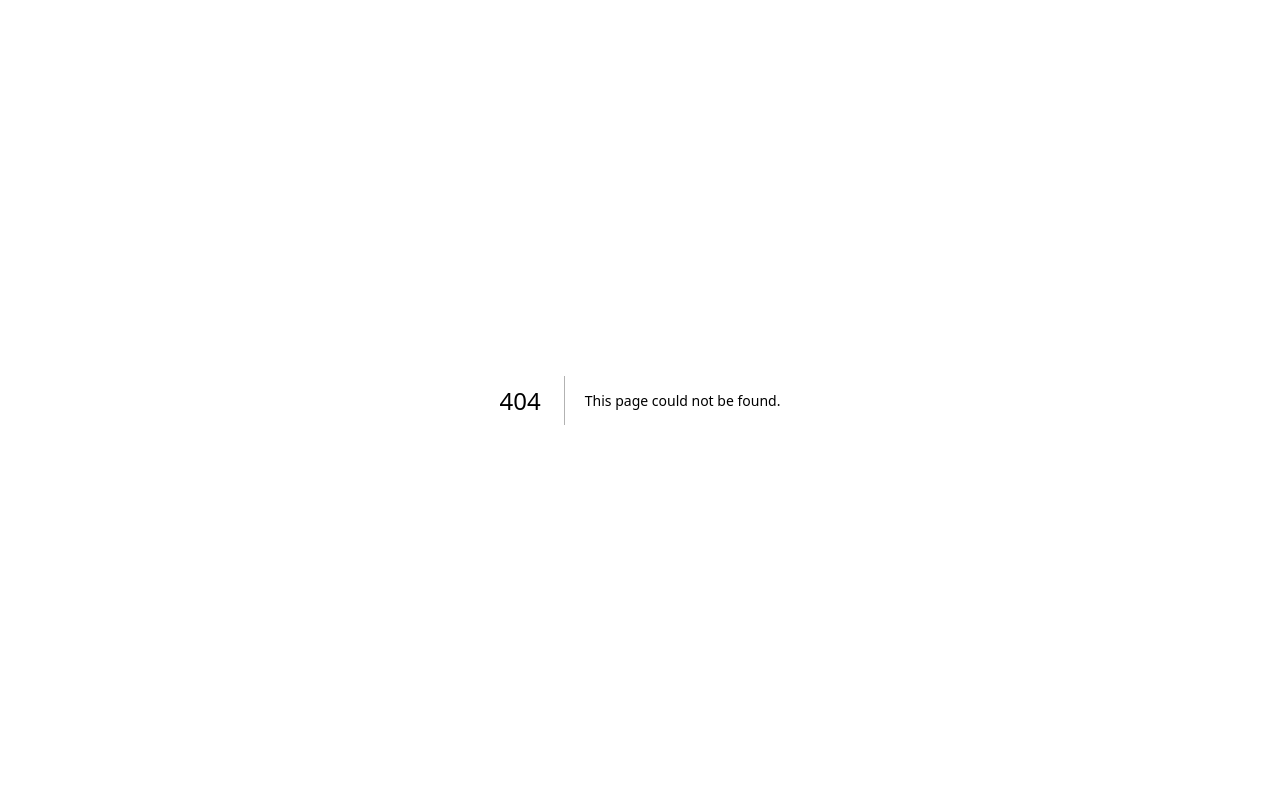
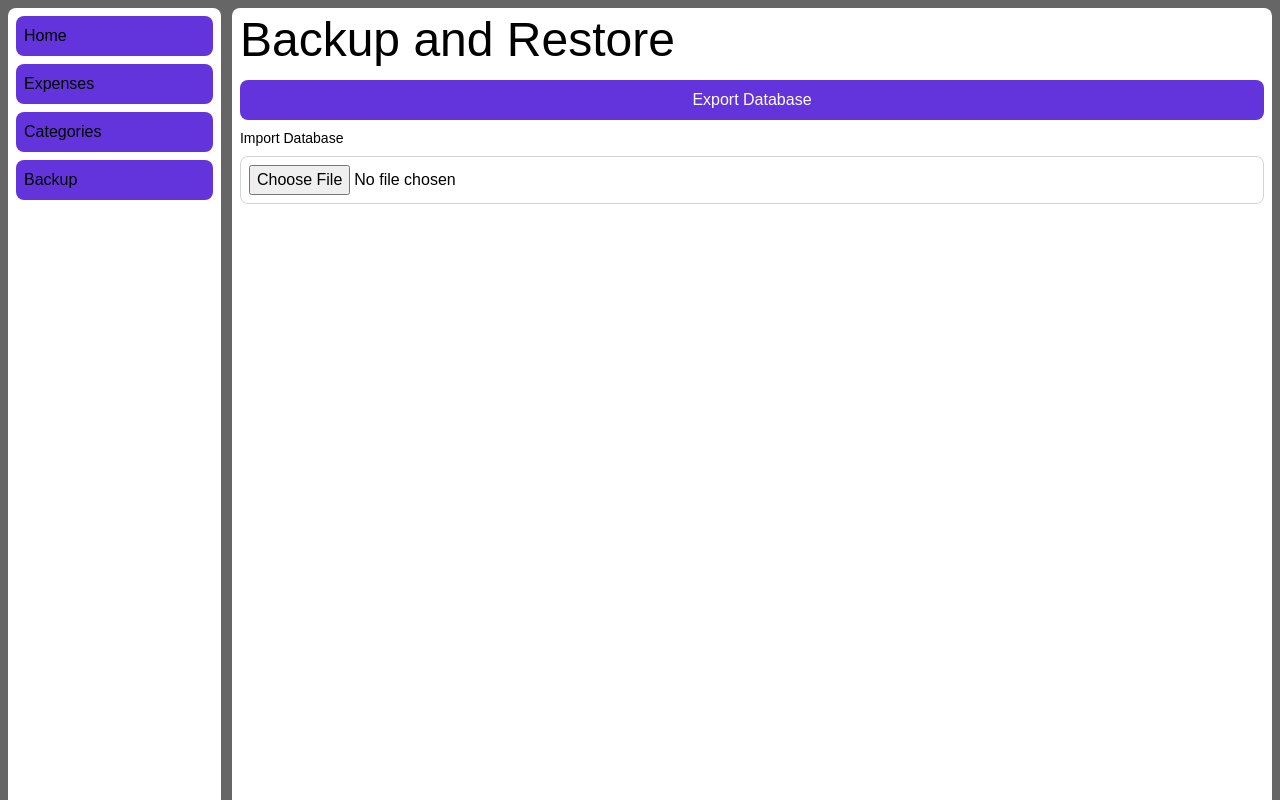
Before and after one commit to caioxcezar/money-manager, a Next.js app: page /backup in a window 1280 px wide. Before the commit this address had no page. Built offline with nearby package versions, Linux system fonts and the light colour scheme; a web font is replaced by a local one.

Commit message:
feat: Import/Export feature

```diff
--- a/package.json
+++ b/package.json
@@ -11,6 +11,7 @@
   "dependencies": {
     "@canvasjs/react-charts": "^1.0.2",
     "dexie": "^4.0.8",
+    "dexie-export-import": "^4.1.2",
     "luxon": "^3.4.4",
     "next": "14.2.5",
     "prop-types": "^15.8.1",
--- /dev/null
+++ b/src/app/backup/page.jsx
@@ -0,0 +1,82 @@
+"use client";
+import React, { useEffect, useState } from "react";
+import Page from "@/components/page";
+import Button from "@/components/button";
+import { exportDB, importInto, peakImportFile } from "dexie-export-import";
+import Database from "@/dao/database";
+import { toast } from "react-toastify";
+import Input from "@/components/input";
+
+const Backup = () => {
+  const [blob, setBlob] = useState(null);
+  const [meta, setMeta] = useState(null);
+
+  const exportbackup = async () => {
+    try {
+      const db = await Database("").current.open();
+      const blob = await exportDB(db);
+      Database("").current.close();
+      const element = document.createElement("a");
+      element.href = URL.createObjectURL(blob);
+      element.download = "database.json";
+      document.body.appendChild(element);
+      element.click();
+    } catch (error) {
+      toast.error(error.message);
+    }
+  };
+
+  const inportbackup = (blob) => setBlob(blob);
+
+  const updateMeta = async () => {
+    if (!blob) return;
+    const importMeta = await peakImportFile(blob);
+    setMeta(importMeta);
+  };
+
+  const confirm = async () => {
+    try {
+      const db = await Database("").current;
+      await importInto(db, blob, { overwriteValues: true });
+      setBlob(null);
+      setMeta(null);
+      toast.success("Imported~!");
+    } catch (error) {
+      toast.error(error.message);
+    }
+  };
+
+  useEffect(() => {
+    updateMeta();
+  }, [blob]);
+
+  return (
+    <Page title="Backup and Restore">
+      <div className=" mt-4 flex flex-col gap-2">
+        <Button title="Export Database" onClick={exportbackup} />
+        <Input label="Import Database" type="file" onChange={inportbackup} />
+      </div>
+      {meta && (
+        <div className="mt-2">
+          <p className="text-2xl">Database Name: {meta.data.databaseName}</p>
+          <p className="text-2xl">
+            Database Version: {meta.data.databaseVersion}
+          </p>
+          <p className="text-xl w-100">Tables: </p>
+          <div className="flex gap-2">
+            {meta.data.tables.map((table) => (
+              <div key={table.name} className="p-2 border rounded-xl">
+                <p>Name: {table.name}</p>
+                <p>Rows: {table.rowCount}</p>
+              </div>
+            ))}
+          </div>
+          <p className="text-xl w-100">Are you sure?</p>
+          <Button title="Confirm" onClick={confirm} />
+        </div>
+      )}
+    </Page>
+  );
+};
+
+export default Backup;
--- a/src/components/input.jsx
+++ b/src/components/input.jsx
@@ -42,7 +42,10 @@ const Input = ({
     return value;
   };
 
-  const _onChange = (value) => onChange(formatOnChange(value));
+  const _onChange = ({ target: { value, files } }) => {
+    if (type == "file") onChange(files[0] || null);
+    else onChange(formatOnChange(value));
+  };
 
   const formatValue = () => {
     if (type == "cpf")
@@ -76,7 +79,7 @@ const Input = ({
         className={className || inputStyle}
         placeholder={placeholder}
         value={displayValue}
-        onChange={({ target: { value } }) => _onChange(value)}
+        onChange={_onChange}
         type={type}
         onKeyUp={(event) => {
           if (event.key === "Enter") onSubmit(value);
--- a/src/components/page.jsx
+++ b/src/components/page.jsx
@@ -7,6 +7,7 @@ const pages = [
   { path: "/", title: "Home" },
   { path: "/expenses", title: "Expenses" },
   { path: "/categories", title: "Categories" },
+  { path: "/backup", title: "Backup" },
 ];
 
 const Page = ({ children, title }) => {
--- a/src/dao/database/index.js
+++ b/src/dao/database/index.js
@@ -24,6 +24,8 @@ const Database = (table) => {
     return db[table];
   };
 
+  const current = db;
+
   const init = () => {
     const open = db.isOpen();
     if (open) return;
@@ -48,7 +50,7 @@ const Database = (table) => {
     }
   };
 
-  return { open };
+  return { open, current };
 };
 
 export default Database;
```
Also changed, not shown: 1 other file (tests, documents, lock files or other folders).
